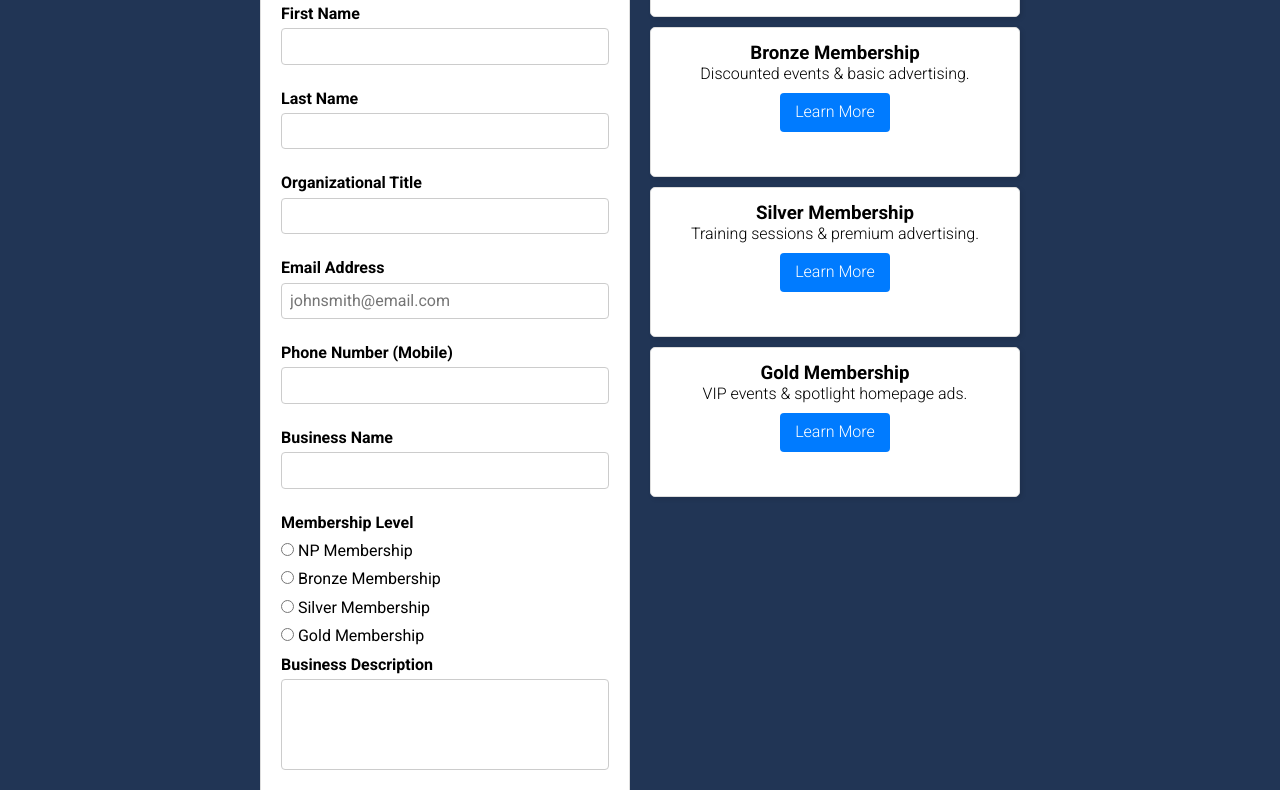
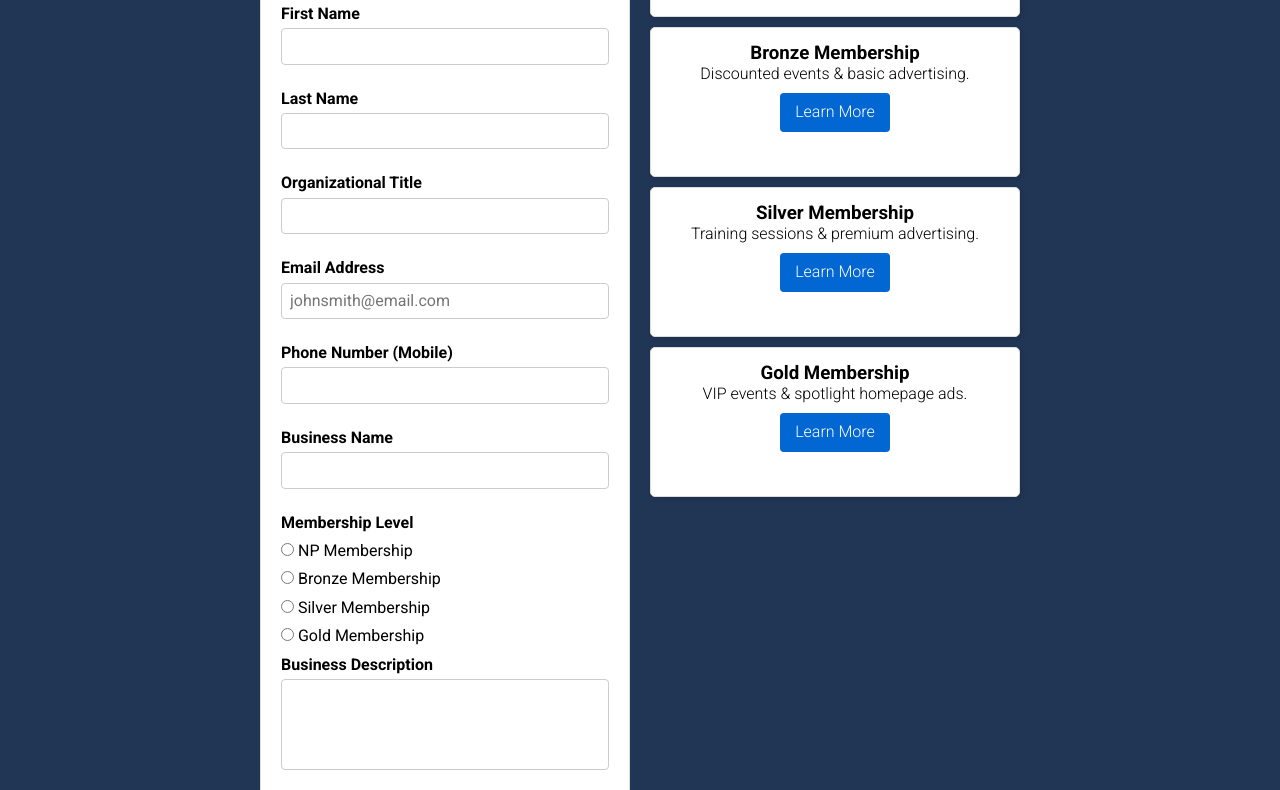
Before and after one commit to bnewvillage/wdd231, a plain HTML site: page chamber/join.html in a window 1280 px wide. Shown: the part 217-1007 px from the top of the page. Drawn offline with Linux system fonts and the light colour scheme.

Commit message:
fixed contrast issue on buttons

```diff
--- a/chamber/styles/join.css
+++ b/chamber/styles/join.css
@@ -59,7 +59,7 @@ article {
 article a {
   display: inline-block;
   margin-top: 10px;
-  background-color: #007BFF;
+  background-color: #0267d3;
   color: #fff;
   padding: 10px 15px;
   text-decoration: none;
```
